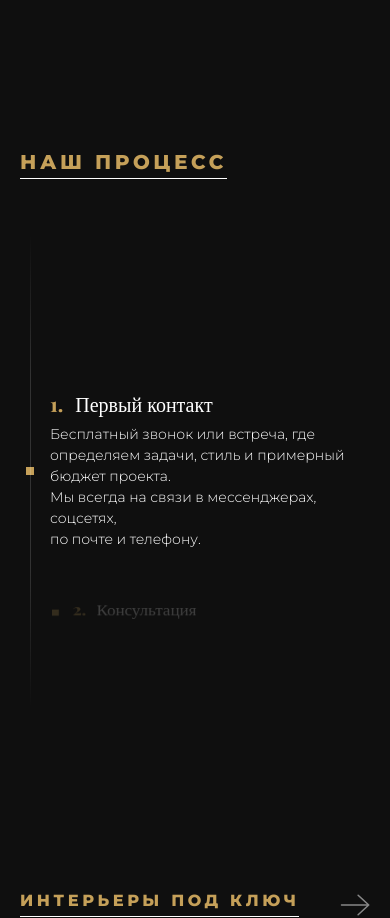
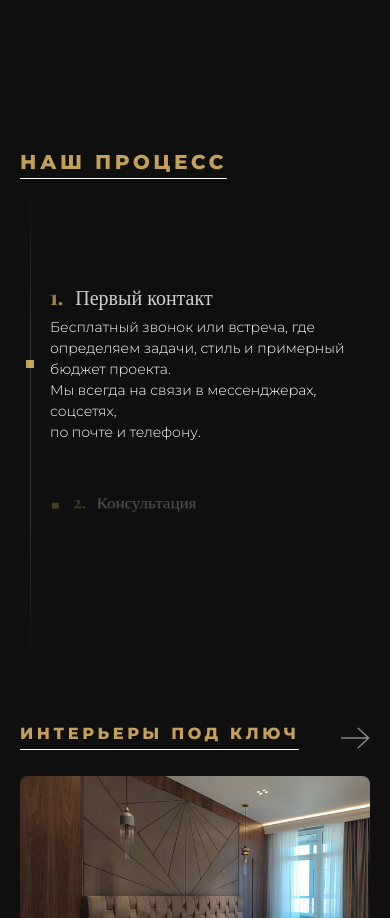
Before and after one commit to Romanpr0g/OakAndRockDesign, a React (Vite) app: page /services/interiors in a window 390 px wide. Shown: the part 881-1799 px from the top of the page. Built offline with nearby package versions, Linux system fonts and the light colour scheme.

Commit message:
update roadmap

```diff
--- a/src/components/Interiors/RoadMap/RoadMap.jsx
+++ b/src/components/Interiors/RoadMap/RoadMap.jsx
@@ -37,7 +37,6 @@ const RoadMap = () => {
     };
 
     drum.addEventListener("scroll", updateActive, { passive: true });
-    // Вызываем сразу, чтобы инициализировать состояние
     updateActive();
 
     return () => drum.removeEventListener("scroll", updateActive);
--- a/src/components/Interiors/RoadMap/RoadMap.module.css
+++ b/src/components/Interiors/RoadMap/RoadMap.module.css
@@ -153,6 +153,14 @@
     padding: 36px 20px 0 20px;
   }
 
+  .processSection {
+    margin-bottom: 0;
+  }
+
+  .sectionLabel {
+    margin-bottom: 5px;
+  }
+
   /* 1. Настройка барабана-обертки */
   .drumContainer {
     height: 480px; /* Фиксированная высота: ровно 3 карточки */
@@ -192,8 +200,8 @@
     padding-left: 30px; /* Место слева под линию */
 
     /* Отступы сверху и снизу, чтобы первый (01) и последний элементы могли докрутиться ровно до центра экрана */
-    padding-top: 160px;
-    padding-bottom: 160px;
+    padding-top: 100px;
+    padding-bottom: 100px;
   }
 
   /* ВЕРТИКАЛЬНАЯ ЛИНИЯ */
@@ -253,8 +261,9 @@
     overflow: hidden;
     max-height: 0;
     opacity: 0;
-    transition: max-height 0.6s cubic-bezier(0.4, 0, 0.2, 1),
-              opacity 0.5s cubic-bezier(0.4, 0, 0.2, 1) 0.1s;
+    transition:
+      max-height 0.6s cubic-bezier(0.4, 0, 0.2, 1),
+      opacity 0.5s cubic-bezier(0.4, 0, 0.2, 1) 0.1s;
   }
 
   .activeStep {
```
